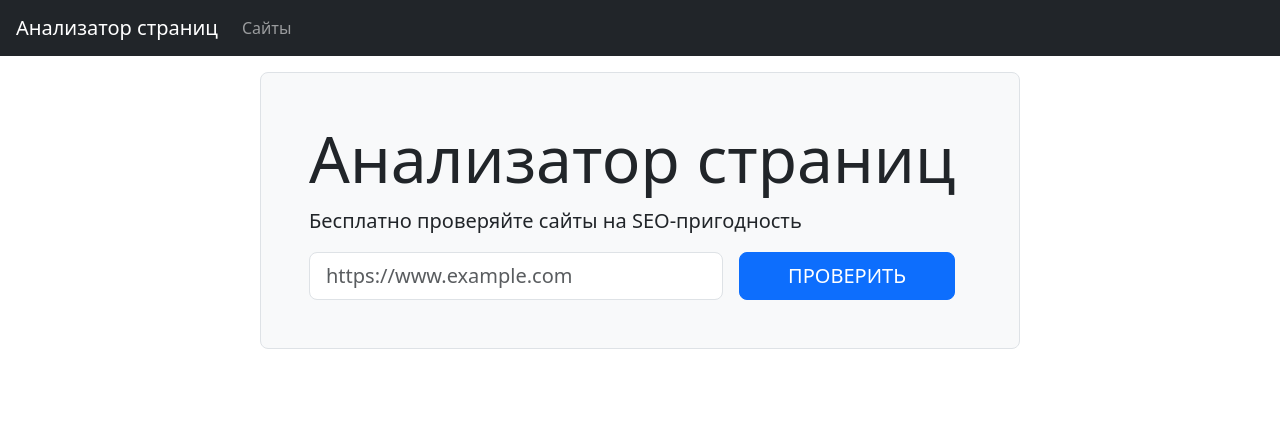
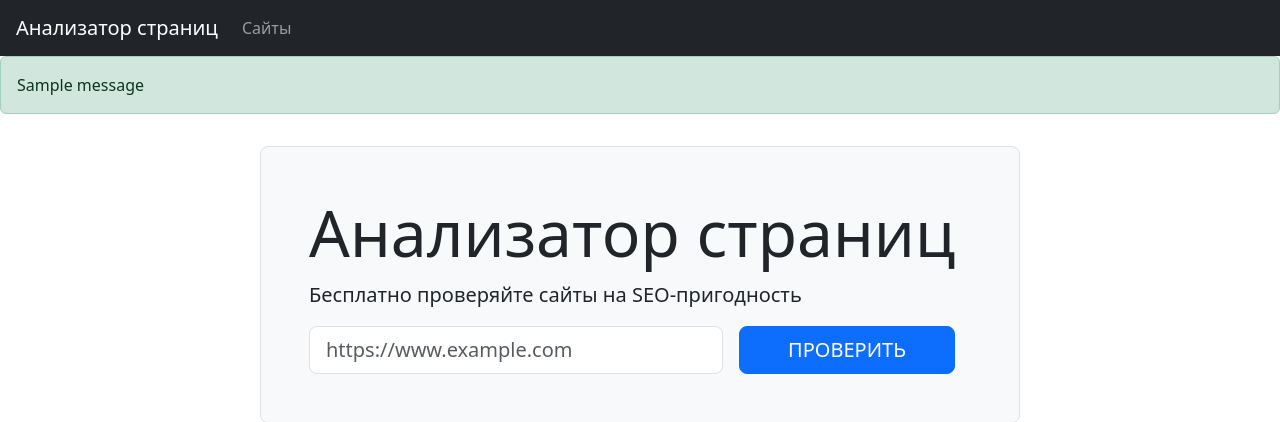
Before and after one commit to Onoiro/python-project-83, a Flask app: page / in a window 1280 px wide. Shown: the top 422 px of the page. Run offline with Flask 3, Linux system fonts and the light colour scheme; one stand-in notice (Sample message) is shown; some libraries are stand-ins or nearby versions.

Commit message:
add bootstrap alert to app.py & base.html

```diff
--- a/page_analyzer/app.py
+++ b/page_analyzer/app.py
@@ -41,7 +41,7 @@ def index():
 @app.post('/urls/')
 def urls_post():
     if not validators.url(request.form.get('url')):
-        flash('Некорректный URL','error')
+        flash('Некорректный URL','danger')
         return redirect(url_for('index'))
     url_parts = urlparse(request.form.get('url'))
     url = f"{url_parts.scheme}://{url_parts.netloc}"
--- a/page_analyzer/templates/bootstrap/base.html
+++ b/page_analyzer/templates/bootstrap/base.html
@@ -19,15 +19,15 @@
                 </ul>
             </div>
         </nav>
-        <div>
-            {% if messages %}
-            <div class="flashes">
-                {% for category, message in messages %}
-                <p class="{{ category }}">{{ message }}</p>
-                {% endfor %}
-            </div>
-            {% endif %}
+        {% with messages = get_flashed_messages(with_categories=True) %}
+        {% if messages %}
+        <div class="flashes">
+            {% for category, message in messages %}
+            <div class="alert alert-{{ category }}" role="alert" >{{ message }}</div>
+            {% endfor %}
         </div>
+        {% endif %}
+        {% endwith %}
     </header>
     {% endblock %}
 
```
